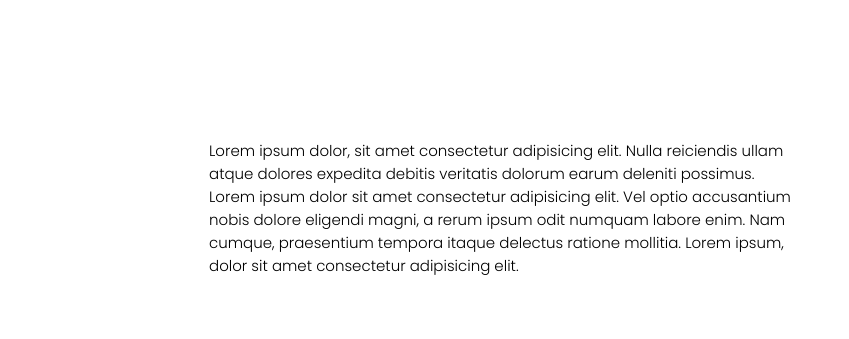
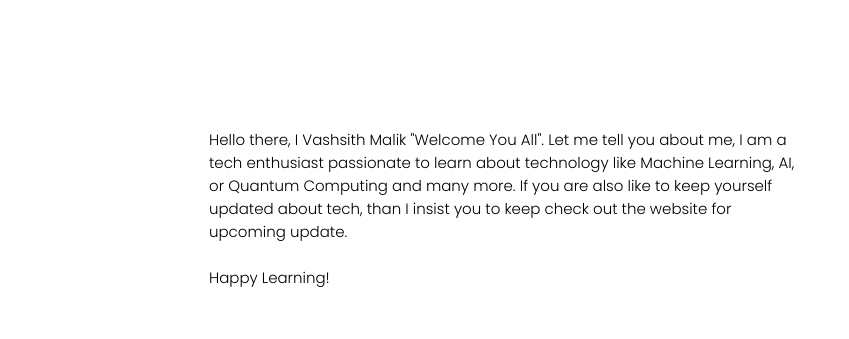
Before and after one commit to Vashi050197/Portfolio, a plain HTML site: page index.html in a window 1280 px wide. Shown: the part 1120-1459 px from the top of the page, 431-1280 px from the left. Drawn offline with nearby package versions, Linux system fonts and the light colour scheme.

Commit message:
Update index.html

```diff
--- a/index.html
+++ b/index.html
@@ -101,13 +101,15 @@
       </div>
       <div class="sec2__aboutme2" data-aos="fade-up" data-aos-delay="1000">
         <p>
-          Lorem ipsum dolor, sit amet consectetur adipisicing elit. Nulla
-          reiciendis ullam atque dolores expedita debitis veritatis dolorum
-          earum deleniti possimus. Lorem ipsum dolor sit amet consectetur
-          adipisicing elit. Vel optio accusantium nobis dolore eligendi magni,
-          a rerum ipsum odit numquam labore enim. Nam cumque, praesentium
-          tempora itaque delectus ratione mollitia. Lorem ipsum, dolor sit
-          amet consectetur adipisicing elit.
+          Hello there, I Vashsith Malik "Welcome You All". Let me tell you
+          about me, I am a tech enthusiast passionate to learn about technology
+          like Machine Learning, AI, or Quantum Computing and many more.
+          If you are also like to keep yourself updated about tech, than
+          I insist you to keep check out the website for upcoming update.
+          <br>
+
+          <br>
+          Happy Learning!
         </p>
       </div>
     </div>
```
